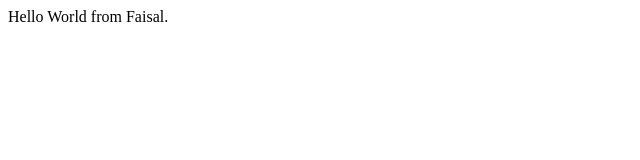
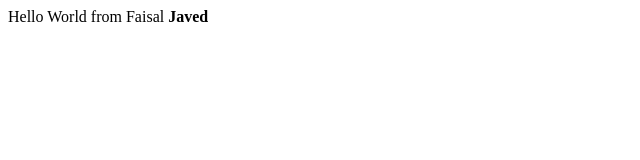
Before and after one commit to faisal8373/bootcamp2020, a plain HTML site: page index.html in a window 1280 px wide. Shown: the full height of the page, 0-640 px from the left. Drawn offline with Linux system fonts and the light colour scheme.

Commit message:
updated index.html
Full name instead of first name

```diff
--- a/index.html
+++ b/index.html
@@ -5,7 +5,7 @@
 </head>
 <body>
 <div>
-    Hello World from Faisal.
+    Hello World from Faisal <b>Javed</b>
 </div>
 
 </body>
```
